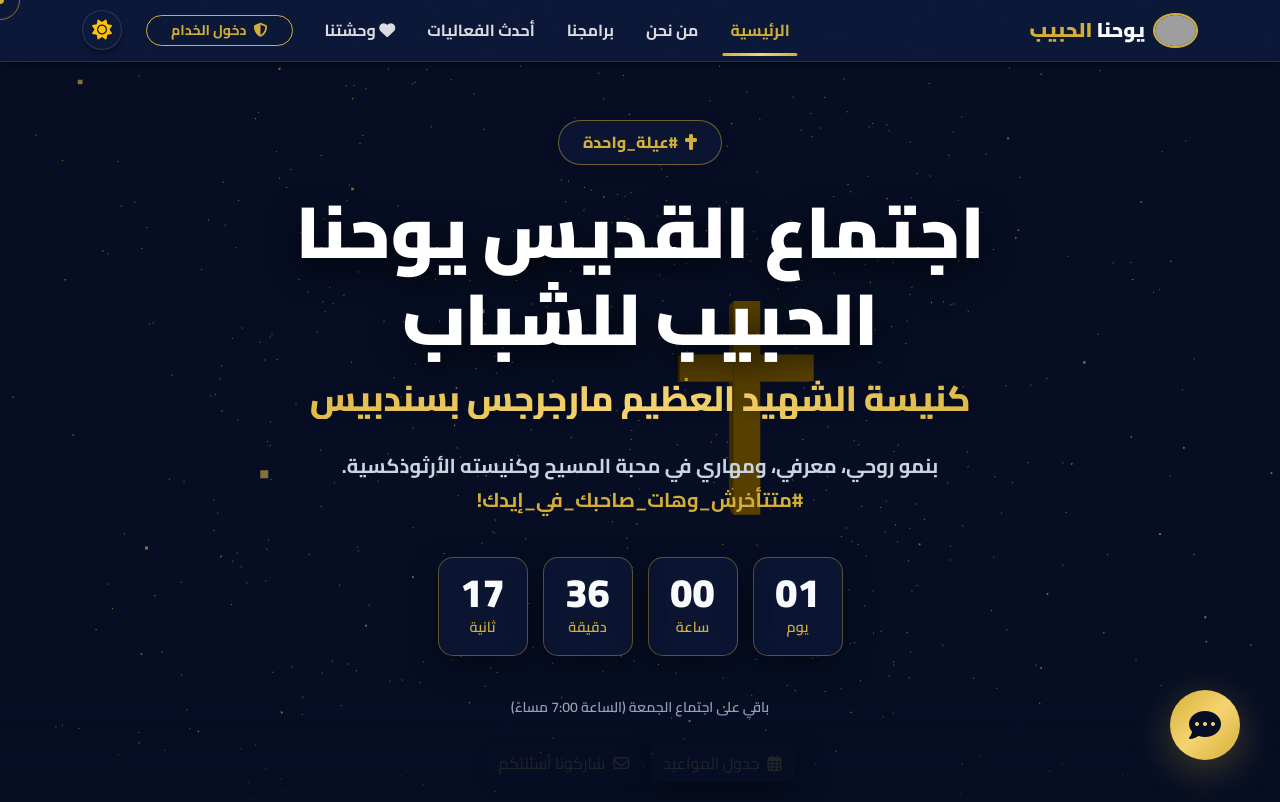
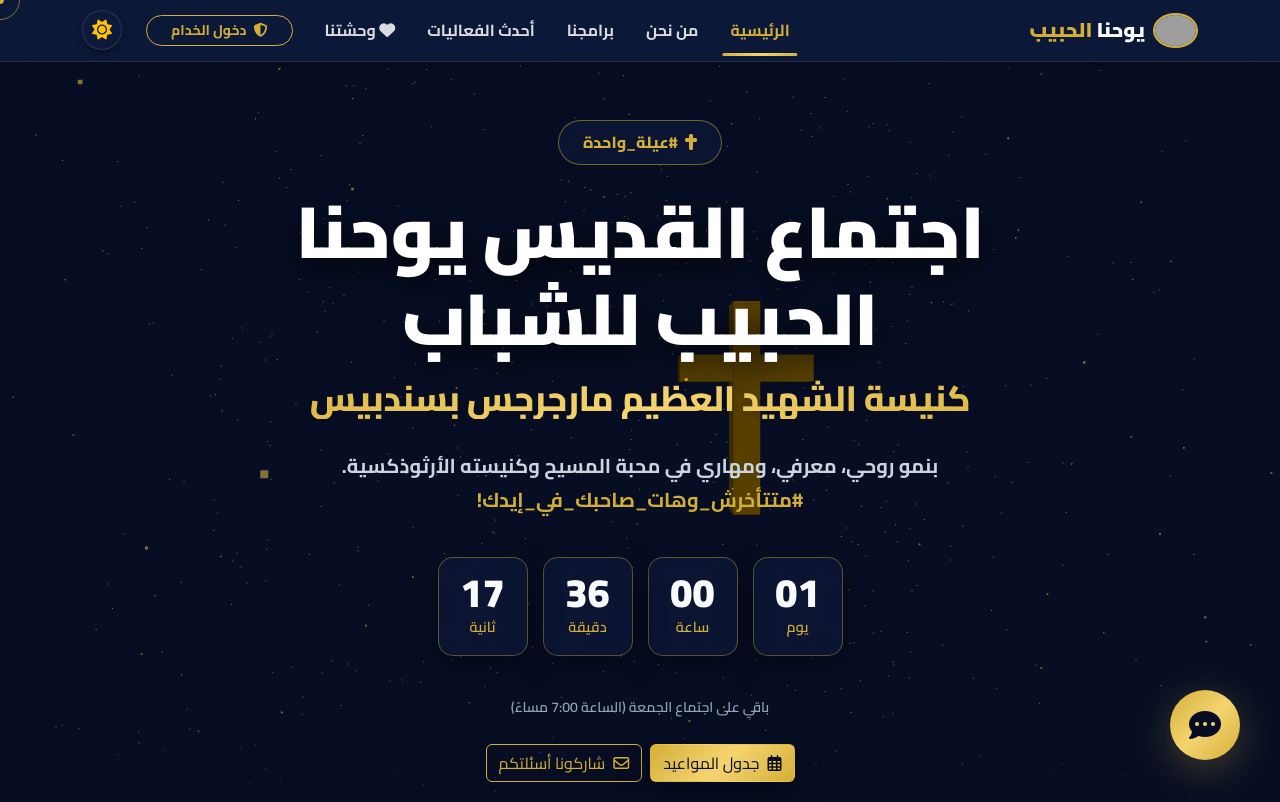
Before and after one commit to george22george9-hue/saint-john, a Next.js app: page / in a window 1280 px wide. Shown: the top 802 px of the page. Built offline with nearby package versions, Linux system fonts and the light colour scheme; no server answers; the database is empty; grey boxes are pictures that could not be loaded.

Commit message:
fix dark mode totally and finish

```diff
--- a/app/globals.css
+++ b/app/globals.css
@@ -323,6 +323,28 @@ html.dark .text-primary { color: #f8fafc !important; }
   background: var(--accent);
   color: #fff;
   transform: translateY(-4px);
+  box-shadow: var(--shadow-glow);
+}
+
+html.dark .btn-primary-custom {
+  background: var(--gradient-gold);
+  color: #070e24;
+}
+
+html.dark .btn-primary-custom:hover {
+  color: #070e24;
+  box-shadow: var(--shadow-gold);
+}
+
+html.dark .btn-accent-custom {
+  background: transparent;
+  color: var(--accent);
+  border-color: var(--accent);
+}
+
+html.dark .btn-accent-custom:hover {
+  background: var(--accent);
+  color: #070e24;
   box-shadow: var(--shadow-glow);
 }
 
@@ -687,6 +709,9 @@ html.dark .news-section {
   color: var(--text-muted);
   font-weight: 600;
 }
+.form-floating > label::after {
+  background-color: transparent !important;
+}
 
 /* --- Modal Styling --- */
 .modal-content {
```
